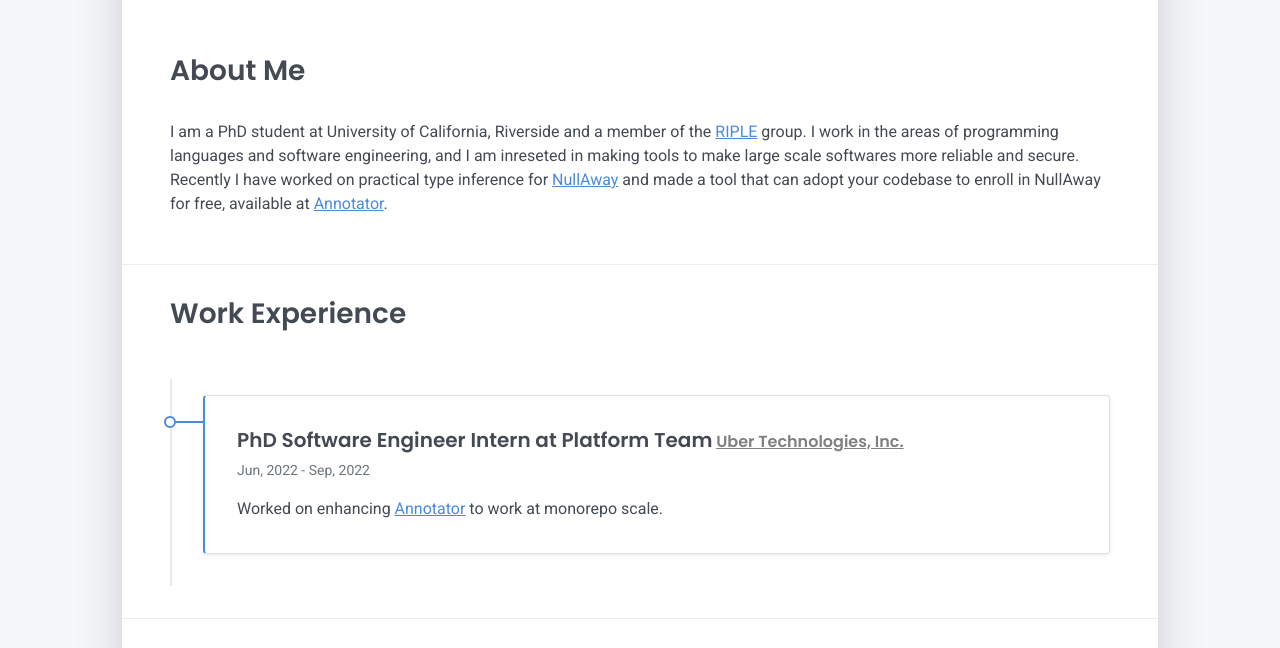
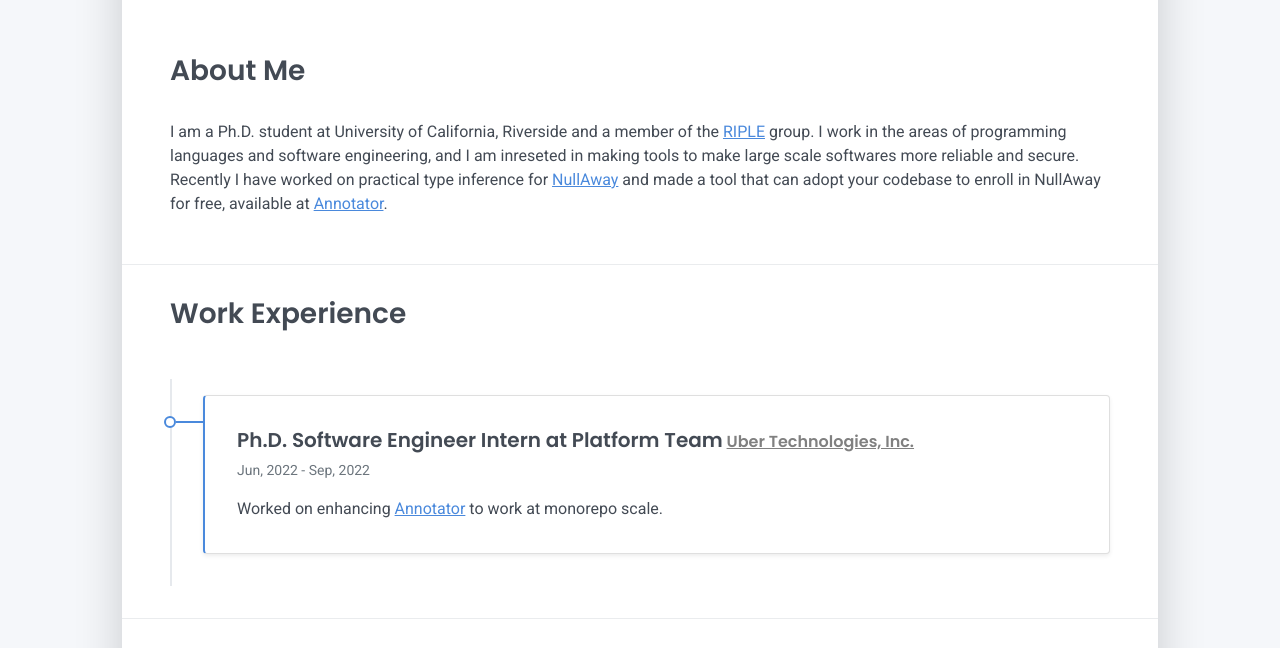
Before and after one commit to nimakarimipour/nimakarimipour.github.io, a plain HTML site: page index.html in a window 1280 px wide. Shown: the part 416-1064 px from the top of the page. Drawn offline with Linux system fonts and the light colour scheme.

Commit message:
update PhD

```diff
--- a/index.html
+++ b/index.html
@@ -87,7 +87,7 @@
           <div class="row">
             <div class="col-md-12">
               <h2 class="h3 mb-3">About Me</h2>
-              <p>I am a PhD student at University of California, Riverside and a member of the <a
+              <p>I am a Ph.D. student at University of California, Riverside and a member of the <a
                   href="https://riple.cs.ucr.edu/">RIPLE</a> group. I work in the areas of programming languages and
                 software engineering, and I am inreseted in making tools to make large scale softwares more reliable and
                 secure. Recently I have worked on practical type inference for <a
@@ -103,7 +103,7 @@
           <div class="timeline">
             <div class="timeline-card timeline-card-primary card shadow-sm">
               <div class="card-body">
-                <div class="h5 mb-1">PhD Software Engineer Intern at Platform Team<span class="text-muted h6">
+                <div class="h5 mb-1">Ph.D. Software Engineer Intern at Platform Team<span class="text-muted h6">
                     <a href="https://uber.com" style="color: gray;"> Uber Technologies, Inc.</a>
                   </span></div>
                 <div class="text-muted text-small mb-2">Jun, 2022 - Sep, 2022</div>
```
